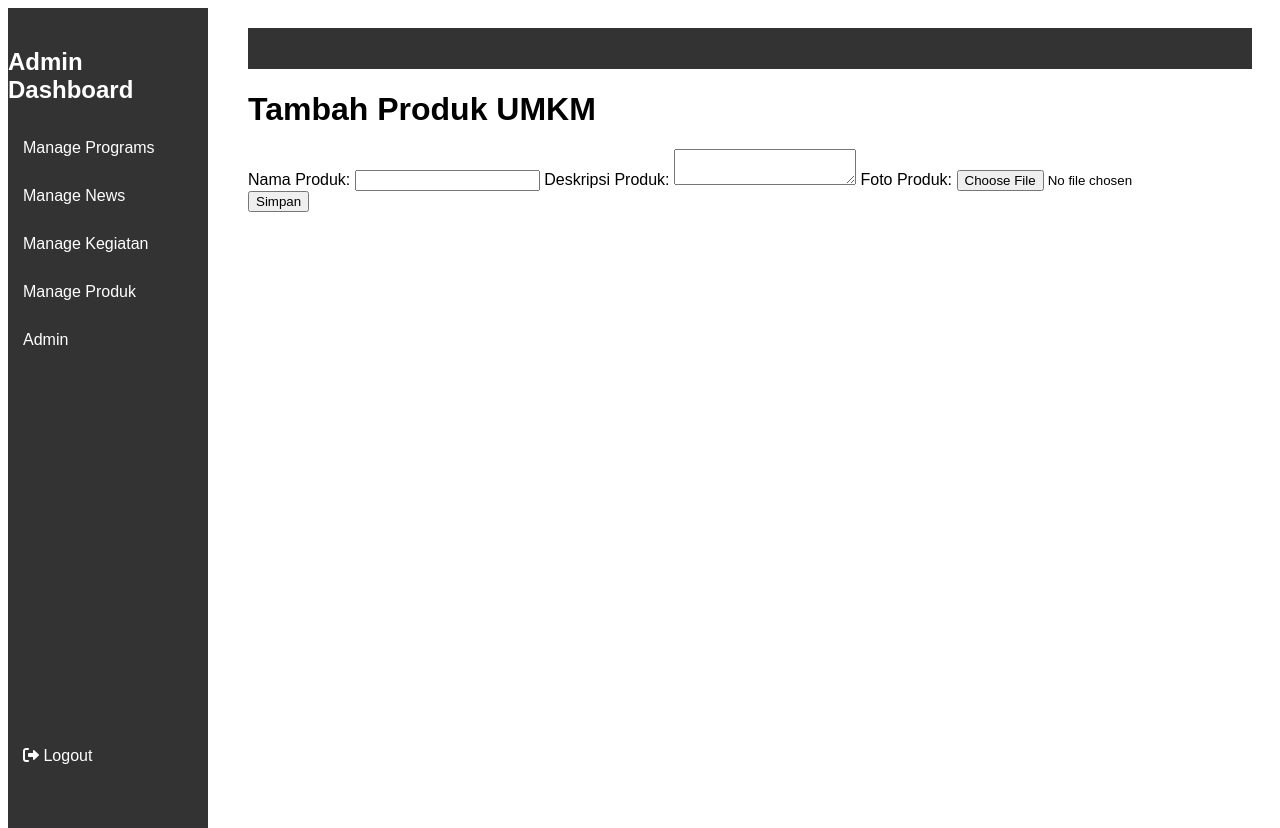
After one commit to galiaji/BEM-FEB, a Laravel app: page /admin/produk_umkm/create in a window 1280 px wide. The commit adds this page. Run offline with Laravel 12, Linux system fonts and the light colour scheme; a user stored in the database is signed in; data comes from the database, SQL or seed files in the repository.

Commit message:
menambahkan crud Produk

```diff
--- /dev/null
+++ b/app/Http/Controllers/Admin/ProdukUMKMController.php
@@ -0,0 +1,84 @@
+<?php
+
+namespace App\Http\Controllers\Admin;
+
+use App\Http\Controllers\Controller;
+use App\Models\ProdukUMKM;
+use Illuminate\Http\Request;
+use Illuminate\Support\Facades\Storage;
+
+class ProdukUMKMController extends Controller
+{
+    public function index()
+    {
+        $produk_umkms = ProdukUMKM::all();
+        return view('admin.produk_umkm.index', compact('produk_umkms'));
+    }
+
+    public function create()
+    {
+        return view('admin.produk_umkm.create');
+    }
+
+    public function store(Request $request)
+    {
+        $request->validate([
+            'nama_produk' => 'required|string|max:255',
+            'deskripsi_produk' => 'required|string',
+            'foto_produk' => 'nullable|image|mimes:jpeg,png,jpg,gif,svg|max:2048',
+        ]);
+
+        $data = $request->all();
+
+        if ($request->hasFile('foto_produk')) {
+            $data['foto_produk'] = $request->file('foto_produk')->store('images/produk_umkm', 'public');
+        }
+
+        ProdukUMKM::create($data);
+
+        return redirect()->route('admin.produk_umkm.index')->with('success', 'Produk UMKM berhasil disimpan.');
+    }
+
+    public function edit($id)
+    {
+        $produk_umkm = ProdukUMKM::findOrFail($id);
+        return view('admin.produk_umkm.edit', compact('produk_umkm'));
+    }
+
+    public function update(Request $request, $id)
+    {
+        $request->validate([
+            'nama_produk' => 'required|string|max:255',
+            'deskripsi_produk' => 'required|string',
+            'foto_produk' => 'nullable|image|mimes:jpeg,png,jpg,gif,svg|max:2048',
+        ]);
+
+        $produk_umkm = ProdukUMKM::findOrFail($id);
+
+        $data = $request->all();
+
+        if ($request->hasFile('foto_produk')) {
+            if ($produk_umkm->foto_produk && Storage::exists('public/' . $produk_umkm->foto_produk)) {
+                Storage::delete('public/' . $produk_umkm->foto_produk);
+            }
+            $data['foto_produk'] = $request->file('foto_produk')->store('images/produk_umkm', 'public');
+        }
+
+        $produk_umkm->update($data);
+
+        return redirect()->route('admin.produk_umkm.index')->with('success', 'Produk UMKM berhasil diperbarui.');
+    }
+
+    public function destroy($id)
+    {
+        $produk_umkm = ProdukUMKM::findOrFail($id);
+
+        if ($produk_umkm->foto_produk && Storage::exists('public/' . $produk_umkm->foto_produk)) {
+            Storage::delete('public/' . $produk_umkm->foto_produk);
+        }
+
+        $produk_umkm->delete();
+
+        return redirect()->route('admin.produk_umkm.index')->with('success', 'Produk UMKM berhasil dihapus.');
+    }
+}
--- a/app/Http/Controllers/ProgramController.php
+++ b/app/Http/Controllers/ProgramController.php
@@ -7,6 +7,12 @@ use Illuminate\Http\Request;
 
 class ProgramController extends Controller
 {
+    public function index()
+    {
+        $programs = Program::all();
+        return view('program.index', compact('programs'));
+    }
+
     public function show($slug)
     {
         $program = Program::where('slug', $slug)->firstOrFail();
--- a/resources/views/admin/layout.blade.php
+++ b/resources/views/admin/layout.blade.php
@@ -55,6 +55,7 @@
         <a href="{{ route('admin.program.index') }}">Manage Programs</a>
         <a href="{{ route('admin.berita.index') }}">Manage News</a>
         <a href="{{ route('admin.kegiatan.index') }}">Manage Kegiatan</a>
+        <a href="{{ route('admin.produk_umkm.index') }}">Manage Produk</a>
         <a href="{{ route('admin.user.index') }}">Admin</a>
         <!-- Tambahkan Logout Button -->
         <a href="{{ route('logout') }}" class="logout"
--- /dev/null
+++ b/resources/views/admin/produk_umkm/create.blade.php
@@ -0,0 +1,15 @@
+@extends('admin.layout')
+
+@section('content')
+<h1>Tambah Produk UMKM</h1>
+<form action="{{ route('admin.produk_umkm.store') }}" method="POST" enctype="multipart/form-data">
+    @csrf
+    <label for="nama_produk">Nama Produk:</label>
+    <input type="text" name="nama_produk" id="nama_produk" required>
+    <label for="deskripsi_produk">Deskripsi Produk:</label>
+    <textarea name="deskripsi_produk" id="deskripsi_produk" required></textarea>
+    <label for="foto_produk">Foto Produk:</label>
+    <input type="file" name="foto_produk" id="foto_produk">
+    <button type="submit">Simpan</button>
+</form>
+@endsection
--- a/resources/views/berita/show.blade.php
+++ b/resources/views/berita/show.blade.php
@@ -18,7 +18,7 @@
     <section class="program-details">
         <h2>{{ $berita->judul }}</h2>
         <p>{{ $berita->isi_berita }}</p>
-        <img src="{{ asset('storage/' . $berita->input_gambar) }}" alt="{{ $berita->judul }}">
+        <img src="{{ url('images/'.$berita->input_gambar) }}" alt="{{ $berita->judul }}">
         <!-- Add other program details here -->
     </section>
 
--- a/routes/web.php
+++ b/routes/web.php
@@ -14,10 +14,13 @@ use App\Http\Controllers\Admin\BeritaController as AdminBeritaController;
 use App\Http\Controllers\Admin\ProgramController as AdminProgramController;
 
 // Rute admin dengan middleware AdminMiddleware
+use App\Http\Controllers\Admin\ProdukUMKMController;
+
 Route::prefix('admin')
     ->name('admin.')
     ->middleware(AdminMiddleware::class)
     ->group(function () {
+
         // Program Routes
         Route::get('/program', [AdminProgramController::class, 'index'])->name('program.index');
         Route::get('/program/create', [AdminProgramController::class, 'create'])->name('program.create');
@@ -34,15 +37,15 @@ Route::prefix('admin')
         Route::put('/berita/{id}', [AdminBeritaController::class, 'update'])->name('berita.update');
         Route::delete('/berita/{id}', [AdminBeritaController::class, 'destroy'])->name('berita.destroy');
 
-
-        // Berita User
+        // User Routes
         Route::get('/user', [UserController::class, 'index'])->name('user.index');
         Route::get('/user/create', [UserController::class, 'create'])->name('user.create');
         Route::post('/user', [UserController::class, 'store'])->name('user.store');
-        Route::get('/user/{user}', [UserController::class, 'show'])->name('user.show'); // Add this line
+        Route::get('/user/{user}', [UserController::class, 'show'])->name('user.show');
         Route::get('/user/{user}/edit', [UserController::class, 'edit'])->name('user.edit');
         Route::put('/user/{user}', [UserController::class, 'update'])->name('user.update');
         Route::delete('/user/{user}', [UserController::class, 'destroy'])->name('user.destroy');
+
         // Kegiatan Routes
         Route::get('/kegiatan', [AdminKegiatanController::class, 'index'])->name('kegiatan.index');
         Route::get('/kegiatan/create', [AdminKegiatanController::class, 'create'])->name('kegiatan.create');
@@ -51,6 +54,14 @@ Route::prefix('admin')
         Route::get('/kegiatan/{id}/edit', [AdminKegiatanController::class, 'edit'])->name('kegiatan.edit');
         Route::put('/kegiatan/{id}', [AdminKegiatanController::class, 'update'])->name('kegiatan.update');
         Route::delete('/kegiatan/{id}', [AdminKegiatanController::class, 'destroy'])->name('kegiatan.destroy');
+
+        // Produk UMKM Routes
+        Route::get('/produk_umkm', [ProdukUMKMController::class, 'index'])->name('produk_umkm.index');
+        Route::get('/produk_umkm/create', [ProdukUMKMController::class, 'create'])->name('produk_umkm.create');
+        Route::post('/produk_umkm', [ProdukUMKMController::class, 'store'])->name('produk_umkm.store');
+        Route::get('/produk_umkm/{id}/edit', [ProdukUMKMController::class, 'edit'])->name('produk_umkm.edit');
+        Route::put('/produk_umkm/{id}', [ProdukUMKMController::class, 'update'])->name('produk_umkm.update');
+        Route::delete('/produk_umkm/{id}', [ProdukUMKMController::class, 'destroy'])->name('produk_umkm.destroy');
     });
 
 
@@ -67,5 +78,9 @@ Route::middleware(RedirectIfAuthenticated::class)->group(function () {
 Route::post('/logout', [AuthController::class, 'logout'])->name('logout');
 
 Route::get('/', [LandingPageController::class, 'index'])->name('landing.page');
+
+Route::get('/programs', [ProgramController::class, 'index'])->name('programs.index');
 Route::get('/program/{slug}', [ProgramController::class, 'show'])->name('program.show');
+
+Route::get('/berita', [BeritaController::class, 'index'])->name('berita.index');
 Route::get('/berita/{slug}', [BeritaController::class, 'show'])->name('berita.show');
```
Also changed, not shown: app/Http/Controllers/BeritaController.php (+8 -1 lines), app/Models/ProdukUMKM.php (added, +17 -0 lines), resources/views/admin/produk_umkm/edit.blade.php (added, +18 -0 lines), resources/views/admin/produk_umkm/index.blade.php (added, +42 -0 lines), resources/views/berita/index.blade.php (added, +25 -0 lines), resources/views/landing-page.blade.php (+5 -4 lines), resources/views/program/Index.blade.php (added, +23 -0 lines), resources/views/program/show.blade.php (+6 -4 lines), database/migrations/2024_08_13_182548_CreateProdukUMKMsTable.php (added), public/images/1723575976.jpg (added).
